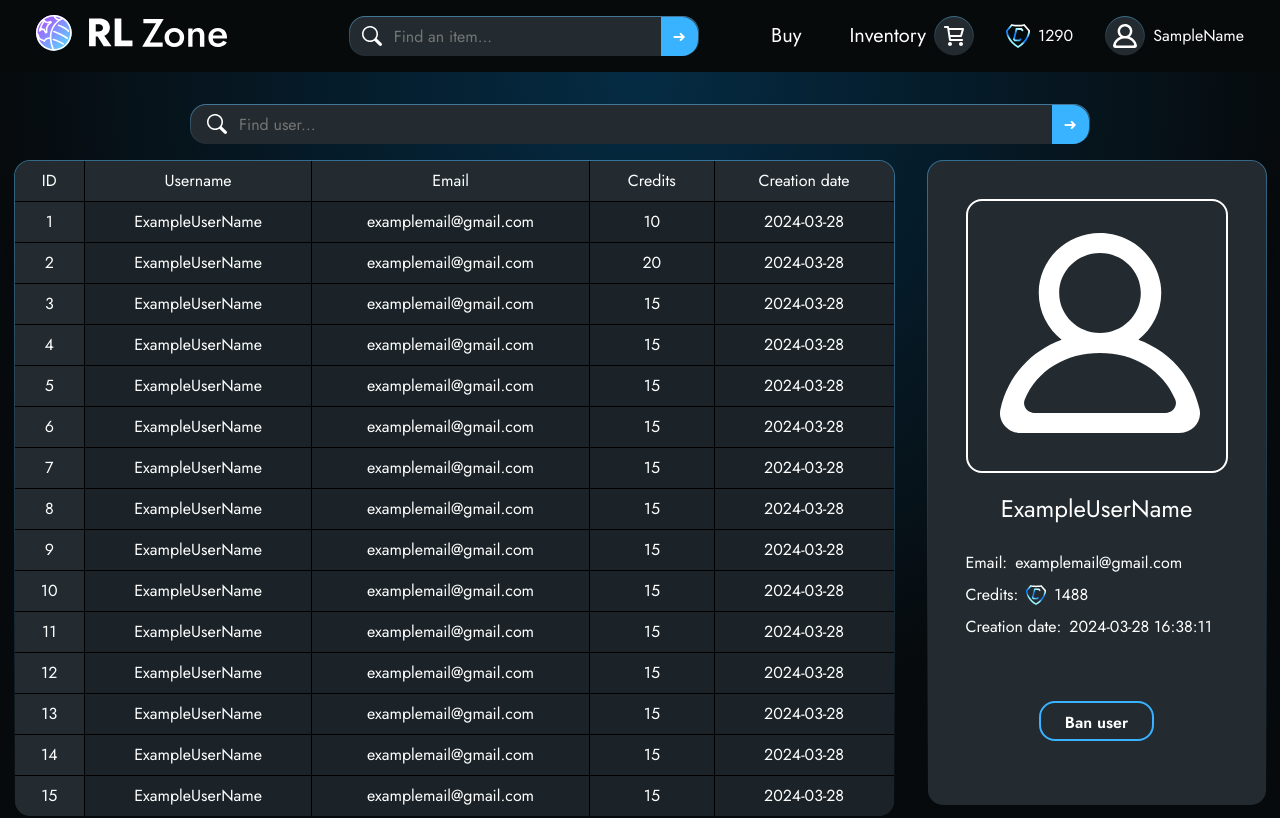
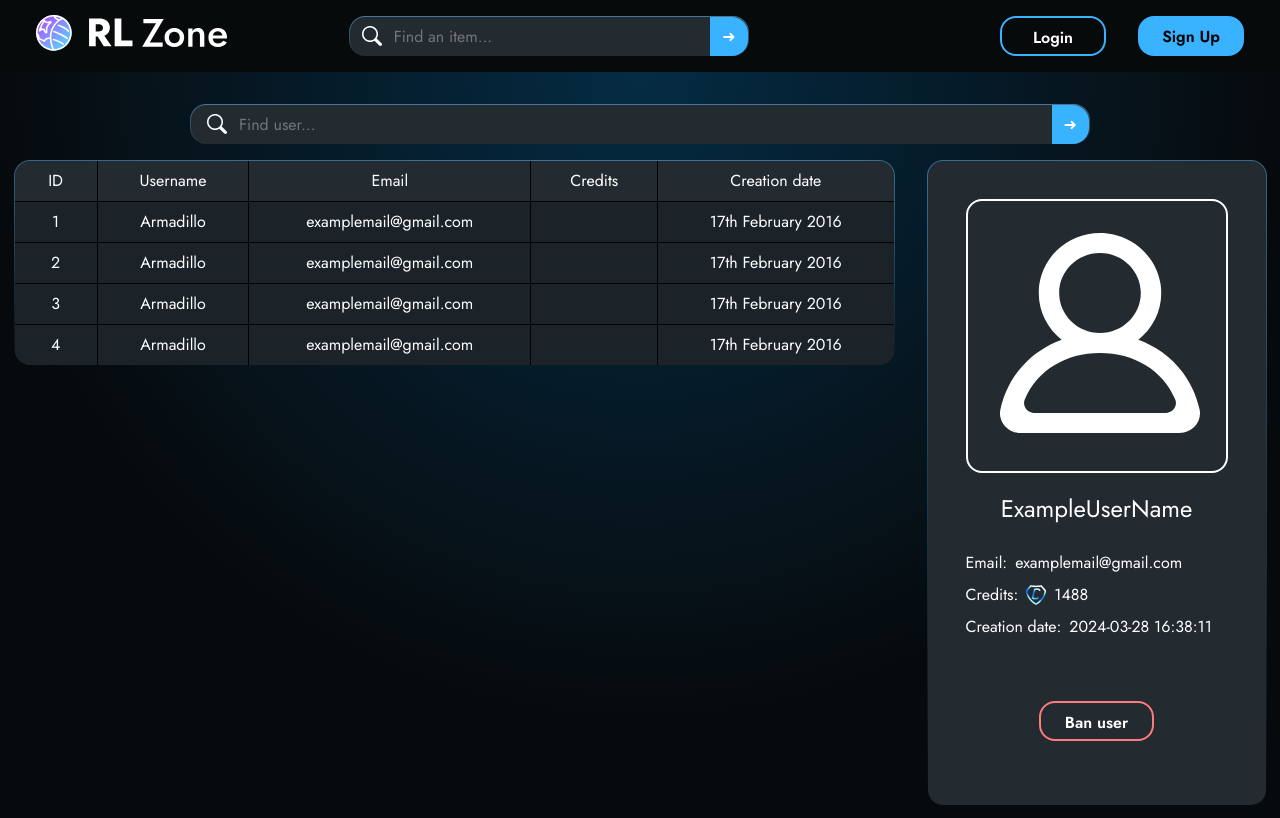
Before and after one commit to darkalit/rlzone, a React (Create React App) app in the folder client/: page / in a window 1280 px wide. Shown: the top 818 px of the page. Built offline with nearby package versions, Linux system fonts and the light colour scheme.

Commit message:
Update button, update user control, add ArrayTable

```diff
--- a/client/src/App.js
+++ b/client/src/App.js
@@ -6,7 +6,7 @@ import { Routes, Route } from "react-router-dom";
 export default function App() {
   return (
     <>
-      <Header role="User" />
+      <Header role="Guest" />
 
       <Routes>
         <Route exact path="/" element={<UserControl />} />
--- a/client/src/Pages/UserControl/UserControl.jsx
+++ b/client/src/Pages/UserControl/UserControl.jsx
@@ -6,13 +6,57 @@ import Button, { ButtonType } from "../../UI/Button/Button";
 import MagnifyingGlass from "../../Images/MagnifyingGlass.svg";
 import UserPhoto from "../../Images/userPhoto.svg";
 import Credits from "../../Images/Credits.svg";
+import { ArrayTable } from "../../UI";
 
 export default function UserControl() {
-  // const styles = {
-  //   background: "red",
-  //   height: "100px",
-  //   width: "100px",
-  // };
+  const head = {
+    ID: function () {
+      console.log("1");
+    },
+    Username: function () {
+      console.log("2");
+    },
+    Email: function () {
+      console.log("3");
+    },
+    Credits: function () {
+      console.log("4");
+    },
+    "Creation date": function () {
+      console.log("5");
+    },
+  };
+
+  const users = [
+    {
+      ID: 1,
+      Name: "Armadillo",
+      Email: "examplemail@gmail.com",
+      Credits: false,
+      Created: "17th February 2016",
+    },
+    {
+      ID: 2,
+      Name: "Armadillo",
+      Email: "examplemail@gmail.com",
+      Credits: false,
+      Created: "17th February 2016",
+    },
+    {
+      ID: 3,
+      Name: "Armadillo",
+      Email: "examplemail@gmail.com",
+      Credits: false,
+      Created: "17th February 2016",
+    },
+    {
+      ID: 4,
+      Name: "Armadillo",
+      Email: "examplemail@gmail.com",
+      Credits: false,
+      Created: "17th February 2016",
+    },
+  ];
 
   return (
     <>
@@ -20,10 +64,7 @@ export default function UserControl() {
         <div className="main-content">
           <div className="main-content-block-search">
             <div className="main-content-block-searchbar">
-              <img
-                src={MagnifyingGlass}
-                alt="magnifyingGlass"
-              />
+              <img src={MagnifyingGlass} alt="magnifyingGlass" />
               <input
                 className="header-search"
                 type="text"
@@ -37,126 +78,12 @@ export default function UserControl() {
           <div className="main-content-block-main">
             <div className="main-content-block">
               <div className="main-description-table grey-container">
-                <table className="main-table">
-                  <thead>
-                    <tr>
-                      <th className="table-top-row">ID</th>
-                      <th className="table-top-row">Username</th>
-                      <th className="table-top-row">Email</th>
-                      <th className="table-top-row">Credits</th>
-                      <th className="top-right-row table-top-row">
-                        Creation date
-                      </th>
-                    </tr>
-                  </thead>
-                  <tbody>
-                    <tr>
-                      <td className="table-left-column">1</td>
-                      <td>ExampleUserName</td>
-                      <td>examplemail@gmail.com</td>
-                      <td>10</td>
-                      <td>2024-03-28</td>
-                    </tr>
-                    <tr>
-                      <td className="table-left-column">2</td>
-                      <td>ExampleUserName</td>
-                      <td>examplemail@gmail.com</td>
-                      <td>20</td>
-                      <td>2024-03-28</td>
-                    </tr>
-                    <tr>
-                      <td className="table-left-column">3</td>
-                      <td>ExampleUserName</td>
-                      <td>examplemail@gmail.com</td>
-                      <td>15</td>
-                      <td>2024-03-28</td>
-                    </tr>
-                    <tr>
-                      <td className="table-left-column">4</td>
-                      <td>ExampleUserName</td>
-                      <td>examplemail@gmail.com</td>
-                      <td>15</td>
-                      <td>2024-03-28</td>
-                    </tr>
-                    <tr>
-                      <td className="table-left-column">5</td>
-                      <td>ExampleUserName</td>
-                      <td>examplemail@gmail.com</td>
-                      <td>15</td>
-                      <td>2024-03-28</td>
-                    </tr>
-                    <tr>
-                      <td className="table-left-column">6</td>
-                      <td>ExampleUserName</td>
-                      <td>examplemail@gmail.com</td>
-                      <td>15</td>
-                      <td>2024-03-28</td>
-                    </tr>
-                    <tr>
-                      <td className="table-left-column">7</td>
-                      <td>ExampleUserName</td>
-                      <td>examplemail@gmail.com</td>
-                      <td>15</td>
-                      <td>2024-03-28</td>
-                    </tr>
-                    <tr>
-                      <td className="table-left-column">8</td>
-                      <td>ExampleUserName</td>
-                      <td>examplemail@gmail.com</td>
-                      <td>15</td>
-                      <td>2024-03-28</td>
-                    </tr>
-                    <tr>
-                      <td className="table-left-column">9</td>
-                      <td>ExampleUserName</td>
-                      <td>examplemail@gmail.com</td>
-                      <td>15</td>
-                      <td>2024-03-28</td>
-                    </tr>
-                    <tr>
-                      <td className="table-left-column">10</td>
-                      <td>ExampleUserName</td>
-                      <td>examplemail@gmail.com</td>
-                      <td>15</td>
-                      <td>2024-03-28</td>
-                    </tr>
-                    <tr>
-                      <td className="table-left-column">11</td>
-                      <td>ExampleUserName</td>
-                      <td>examplemail@gmail.com</td>
-                      <td>15</td>
-                      <td>2024-03-28</td>
-                    </tr>
-                    <tr>
-                      <td className="table-left-column">12</td>
-                      <td>ExampleUserName</td>
-                      <td>examplemail@gmail.com</td>
-                      <td>15</td>
-                      <td>2024-03-28</td>
-                    </tr>
-                    <tr>
-                      <td className="table-left-column">13</td>
-                      <td>ExampleUserName</td>
-                      <td>examplemail@gmail.com</td>
-                      <td>15</td>
-                      <td>2024-03-28</td>
-                    </tr>
-                    <tr>
-                      <td className="table-left-column">14</td>
-                      <td>ExampleUserName</td>
-                      <td>examplemail@gmail.com</td>
-                      <td>15</td>
-                      <td>2024-03-28</td>
-                    </tr>
-                    <tr>
-                      <td className="table-left-column">15</td>
-                      <td>ExampleUserName</td>
-                      <td>examplemail@gmail.com</td>
-                      <td>15</td>
-                      <td>2024-03-28</td>
-                    </tr>
-                  </tbody>
-                </table>
+                <ArrayTable
+                  data={users}
+                  // side={side}
+                  head={head}
+                  className="main-table"
+                />
               </div>
             </div>
             <div className="main-content-sidebar">
@@ -175,7 +102,7 @@ export default function UserControl() {
                     <img
                       src={Credits}
                       alt="credits"
-                      style={{width: "20px; height: 20px"}}
+                      style={{ width: "20px; height: 20px" }}
                     />
                     <p className="main-text">1488</p>
                   </div>
@@ -184,8 +111,8 @@ export default function UserControl() {
                     <p className="main-text">2024-03-28 16:38:11</p>
                   </div>
                 </div>
-                <div className="btn-block" style={{marginTop: "64px"}}>
-                  <Button text="Ban user" type={ButtonType.Outline} border-color="var(--misc-failure)" />
+                <div className="btn-block" style={{ marginTop: "64px" }}>
+                  <Button text="Ban user" type={ButtonType.Ban} />
                 </div>
               </div>
             </div>
--- a/client/src/Pages/UserControl/UserControl.style.css
+++ b/client/src/Pages/UserControl/UserControl.style.css
@@ -1,7 +1,7 @@
 :root {
-  --bg-main: #070A0C;
-  --bg-secondary: #232B30;
-  --bg-secondary-shade: #1B2328;
+  --bg-main: #070a0c;
+  --bg-secondary: #232b30;
+  --bg-secondary-shade: #1b2328;
   --text-main: #fff;
   --text-secondary: #070a0c;
   --primary-400: #39b2ff;
@@ -28,14 +28,18 @@ body {
 }
 
 body::before {
-  content: '';
+  content: "";
   position: fixed;
   top: 72px;
   bottom: 1;
   margin: auto;
   width: 100%;
   height: 100%;
-  background: radial-gradient(circle at center top, rgba(0, 122, 198, 0.3) 0%, rgba(0, 122, 198, 0) 65%);
+  background: radial-gradient(
+    circle at center top,
+    rgba(0, 122, 198, 0.3) 0%,
+    rgba(0, 122, 198, 0) 65%
+  );
   pointer-events: none;
 }
 
@@ -74,8 +78,7 @@ main {
   padding-left: 16px;
   background: var(--bg-secondary);
   border: double 1px transparent;
-  background-image:
-    linear-gradient(var(--bg-secondary), var(--bg-secondary)),
+  background-image: linear-gradient(var(--bg-secondary), var(--bg-secondary)),
     linear-gradient(to bottom, rgba(100, 195, 255, 0.5), rgba(100, 195, 255, 0));
   border-radius: 16px;
   background-origin: border-box;
@@ -280,66 +283,6 @@ main {
   height: fit-content;
 }
 
-td,
-th {
-  border: 1px solid #000;
-  font-weight: 400;
-  font-size: 16px;
-  height: 40px;
-  line-height: 125%;
-  text-align: center;
-  width: fit-content;
-  padding: 10px 24px;
-  color: var(--text-main);
-  background: var(--bg-secondary-shade);
-}
-
-thead {
-  border-radius: 16px 16px 0px 16px;
-  background: var(--bg-secondary);
-  border-top: none;
-}
-
-th:first-child,
-td:first-child {
-  border-radius: 16px 0px 0px 0px;
-  border-top: none;
-  border-left: none;
-}
-
-.table-top-row {
-  background: var(--bg-secondary);
-  border-top: none;
-}
-
-.top-right-row {
-  border-top: none;
-  border-radius: 0px 16px 0px 0px;
-}
-
-th:last-child,
-td:last-child {
-  border-top: none;
-  border-right: none;
-}
-
-tr:last-child td:first-child {
-  border-bottom-left-radius: 16px;
-}
-
-tr:last-child td:last-child {
-  border-bottom-right-radius: 16px;
-}
-
-tr:last-child td {
-  border-bottom: none;
-}
-
-.table-left-column {
-  width: 70px;
-  background: var(--bg-secondary)
-}
-
 .main-block-description {
   position: relative;
   width: 932px;
--- /dev/null
+++ b/client/src/UI/ArrayTable/ArrayTable.jsx
@@ -0,0 +1,54 @@
+import React from "react";
+import "./ArrayTable.style.css";
+
+export default function ArrayTable({ head, side, data }) {
+  let thead = null;
+  if (head) {
+    thead = (
+      <thead>
+        <tr>
+          {Object.keys(head).map((element) => (
+            <th onClick={head[element]} key={element} className="table-top-row">
+              {element}
+            </th>
+          ))}
+        </tr>
+      </thead>
+    );
+  }
+
+  return (
+    <table className="main-table">
+      {thead}
+      <tbody>
+        {data.map((row, rowIndex) => (
+          <tr key={rowIndex}>
+            {/* Conditional rendering for side column */}
+            {side &&
+              side[rowIndex] &&
+              (rowIndex === 0 ? (
+                <th key={`side_${rowIndex}`} className="table-left-column">
+                  {side[rowIndex]}
+                </th>
+              ) : (
+                <td key={`side_${rowIndex}`} className="table-left-column">
+                  {side[rowIndex]}
+                </td>
+              ))}
+            {/* Conditional rendering for rounded corners */}
+            {!head && rowIndex === 0 && (
+              <>
+                {Object.keys(row).map((key) => (
+                  <th key={key}>{row[key]}</th>
+                ))}
+              </>
+            )}
+            {/* Regular cells */}
+            {!(!head && rowIndex === 0) &&
+              Object.keys(row).map((key) => <td key={key}>{row[key]}</td>)}
+          </tr>
+        ))}
+      </tbody>
+    </table>
+  );
+}
--- /dev/null
+++ b/client/src/UI/ArrayTable/ArrayTable.style.css
@@ -0,0 +1,78 @@
+.main-table {
+  position: relative;
+  border-collapse: collapse;
+  height: fit-content;
+}
+
+.table-top-left-rounded {
+  border-top-left-radius: 16px;
+}
+
+.table-top-right-rounded {
+  border-top-right-radius: 16px;
+}
+
+td,
+th {
+  border: 1px solid #000;
+  font-weight: 400;
+  font-size: 16px;
+  height: 40px;
+  line-height: 125%;
+  text-align: center;
+  width: fit-content;
+  padding: 10px 24px;
+  color: var(--text-main);
+  background: var(--bg-secondary-shade);
+}
+
+th {
+  border-top: none;
+}
+
+thead {
+  border-radius: 16px;
+  background: var(--bg-secondary);
+  border-top: none;
+}
+
+td:first-child {
+  border-left: none;
+}
+
+th:first-child {
+  border-top-left-radius: 16px;
+  border-top: none;
+  border-left: none;
+}
+
+th:last-child {
+  border-top-right-radius: 16px;
+}
+
+.table-top-row {
+  background: var(--bg-secondary);
+  border-top: none;
+}
+
+th:last-child,
+td:last-child {
+  border-top: none;
+  border-right: none;
+}
+
+tr:last-child td:first-child {
+  border-bottom-left-radius: 16px;
+}
+
+tr:last-child td:last-child {
+  border-bottom-right-radius: 16px;
+}
+
+tr:last-child td {
+  border-bottom: none;
+}
+
+.table-left-column {
+  background: var(--bg-secondary);
+}
--- a/client/src/UI/Button/Button.jsx
+++ b/client/src/UI/Button/Button.jsx
@@ -6,51 +6,44 @@ export const ButtonType = Object.freeze({
   Outline: "outline",
   Gradient: "gradient",
   GradientNoGlow: "gradient-no-glow",
+  Ban: "ban",
 });
 
-function Button(props) {
+export default function Button({ pv = "8px", ph = "24px", width, type, text }) {
   const style = {
-    padding: `${props.pv} ${props.ph}`,
-    "whiteSpace": "nowrap",
+    padding: `${pv} ${ph}`,
+    whiteSpace: "nowrap",
   };
 
-  if (props.width) {
-    style.width = props.width;
+  if (width) {
+    style.width = width;
   }
 
-  switch (props.type) {
+  let typeClass = null;
+
+  switch (type) {
     case ButtonType.Fill:
-      return (
-        <button className="button-fill" style={style}>
-          {props.text}
-        </button>
-      );
+      typeClass = "button-fill";
+      break;
     case ButtonType.Outline:
-      return (
-        <button className="button-outline" style={style}>
-          {props.text}
-        </button>
-      );
+      typeClass = "button-outline";
+      break;
     case ButtonType.Gradient:
-      return (
-        <button className="button-gradient" style={style}>
-          {props.text}
-        </button>
-      );
+      typeClass = "button-gradient";
+      break;
     case ButtonType.GradientNoGlow:
-      return (
-        <button className="button-gradient-no-glow" style={style}>
-          {props.text}
-        </button>
-      );
+      typeClass = "button-gradient-no-glow";
+      break;
+    case ButtonType.Ban:
+      typeClass = "button-ban";
+      break;
     default:
       return null;
   }
+
+  return (
+    <button className={typeClass} style={style}>
+      {text}
+    </button>
+  );
 }
-
-Button.defaultProps = {
-  pv: "8px",
-  ph: "24px",
-};
-
-export default Button;
--- a/client/src/UI/Button/Button.style.css
+++ b/client/src/UI/Button/Button.style.css
@@ -22,7 +22,7 @@
 .button-outline {
   border: 2px solid var(--primary-400);
   border-radius: 16px;
-  padding: 6px 24px;
+  padding: 8px 24px;
   height: 40px;
   font-weight: 600;
   font-size: 16px;
@@ -127,3 +127,24 @@
 .button-gradient-no-glow:active {
   transform: translateY(1px);
 }
+
+.button-ban {
+  border: 2px solid var(--misc-failure);
+  border-radius: 16px;
+  padding: 8px 24px;
+  height: 40px;
+  font-weight: 600;
+  font-size: 16px;
+  color: var(--text-main);
+  cursor: pointer;
+  background: transparent;
+  transition: box-shadow 0.3s ease;
+}
+
+.button-ban:hover {
+  box-shadow: 0 0 24px var(--misc-failure);
+}
+
+.button-ban:active {
+  transform: translateY(1px);
+}
--- a/client/src/UI/index.js
+++ b/client/src/UI/index.js
@@ -1,3 +1,4 @@
 import Button from "./Button/Button";
+import ArrayTable from "./ArrayTable/ArrayTable";
 
-export { Button };
+export { Button, ArrayTable };
```
